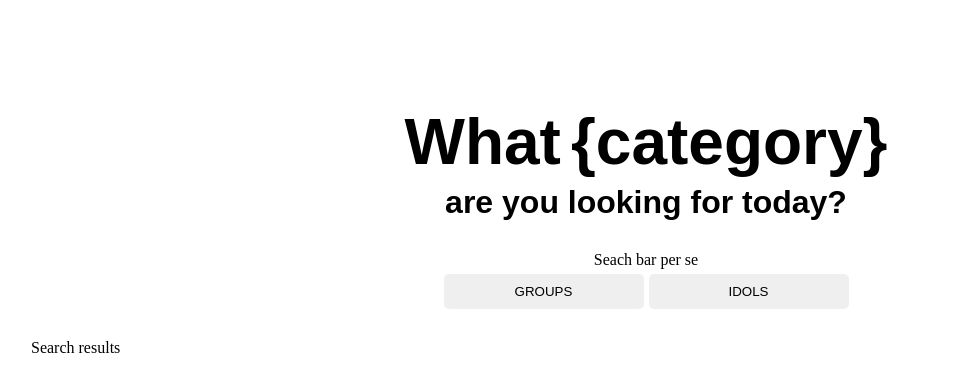
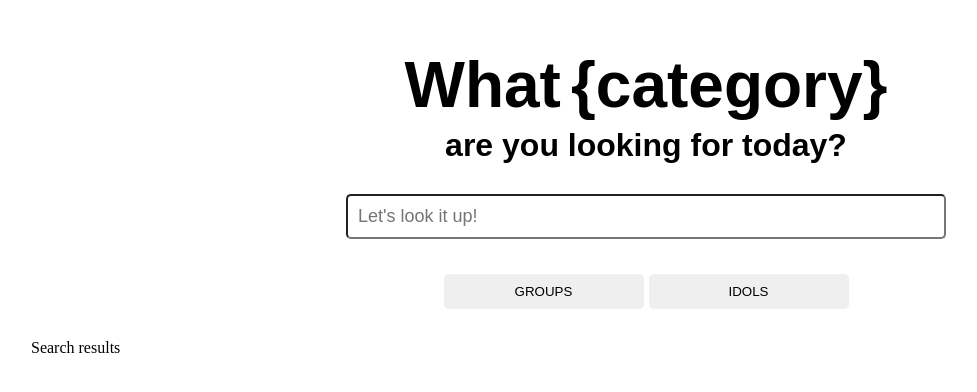
Before and after one commit to BelenPeluffo/framer-animation-project, a React (Vite) app: page / in a window 1280 px wide. Shown: the part 126-518 px from the top of the page, without its empty margins (2-979 px from the left). Built offline with nearby package versions, Linux system fonts and the light colour scheme.

Commit message:
feat (Home.jsx): creates searchbar.

```diff
--- a/src/pages/Home.jsx
+++ b/src/pages/Home.jsx
@@ -78,7 +78,13 @@ const Home = () => {
           </div>
           <div className="subtitle">are you looking for today?</div>
         </div>
-        <div>Seach bar per se</div>
+        <div>
+          <input
+            className="search-bar"
+            type="search"
+            placeholder="Let's look it up!"
+          />
+        </div>
         <div style={{ marginBottom: 5, marginTop: 5, display: "flex", gap: 5 }}>
           <button onClick={() => navigate("/groups")}>GROUPS</button>
           <button onClick={() => navigate("/idols")}>IDOLS</button>
```
